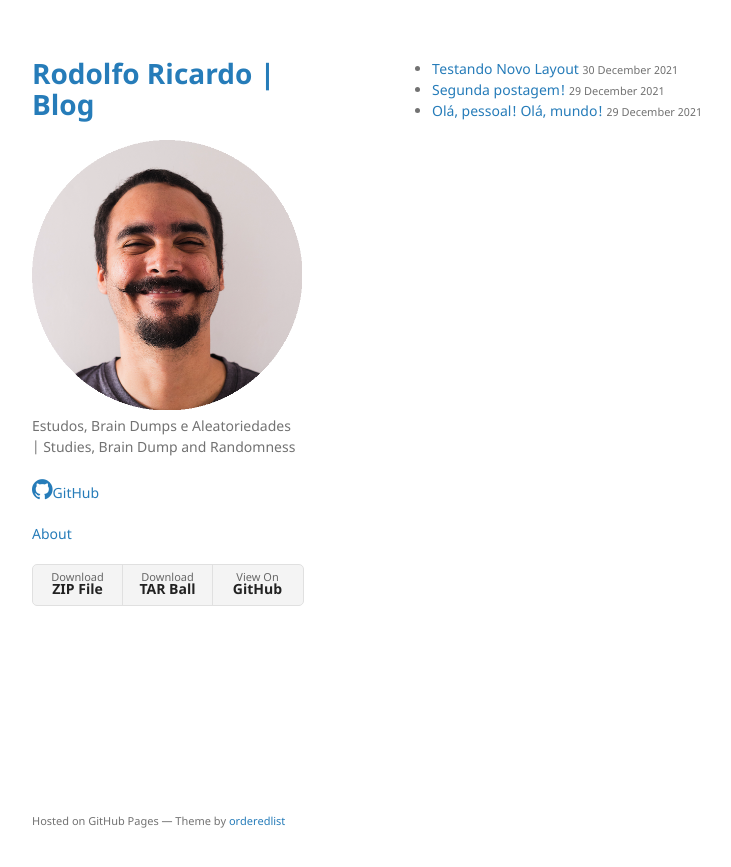
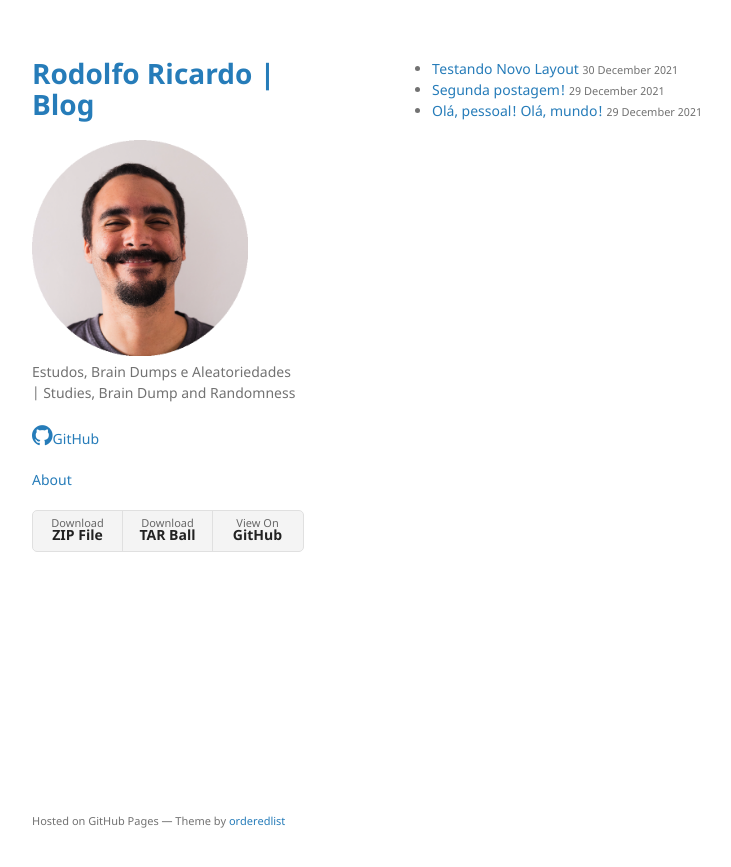
Before and after one commit to rodolforicardotech/rodolforicardotech.github.io, a Jekyll site: the page built from index.md, in a window 1280 px wide. Shown: the top 867 px of the page, without its empty margins (178-909 px from the left). Built offline with Jekyll 4.4.1, drawn with Linux system fonts in a browser that asks for light colours; our own code applies the rules of GitHub Pages for plain Markdown files.

Commit message:
diminuindo a foto

```diff
--- a/_layouts/default.html
+++ b/_layouts/default.html
@@ -19,7 +19,7 @@
         <h1 style="color: black;"><a href="{{ "/" | absolute_url }}">{{ site.title | default: site.github.repository_name }}</a></h1>
 
         {% if site.logo %}
-          <img src="{{site.logo | relative_url}}" alt="Logo" />
+          <img src="{{site.logo | relative_url}}" alt="Logo" width="80%"/>
         {% endif %}
 
         <p>{{ site.description | default: site.github.project_tagline }}</p>
```
